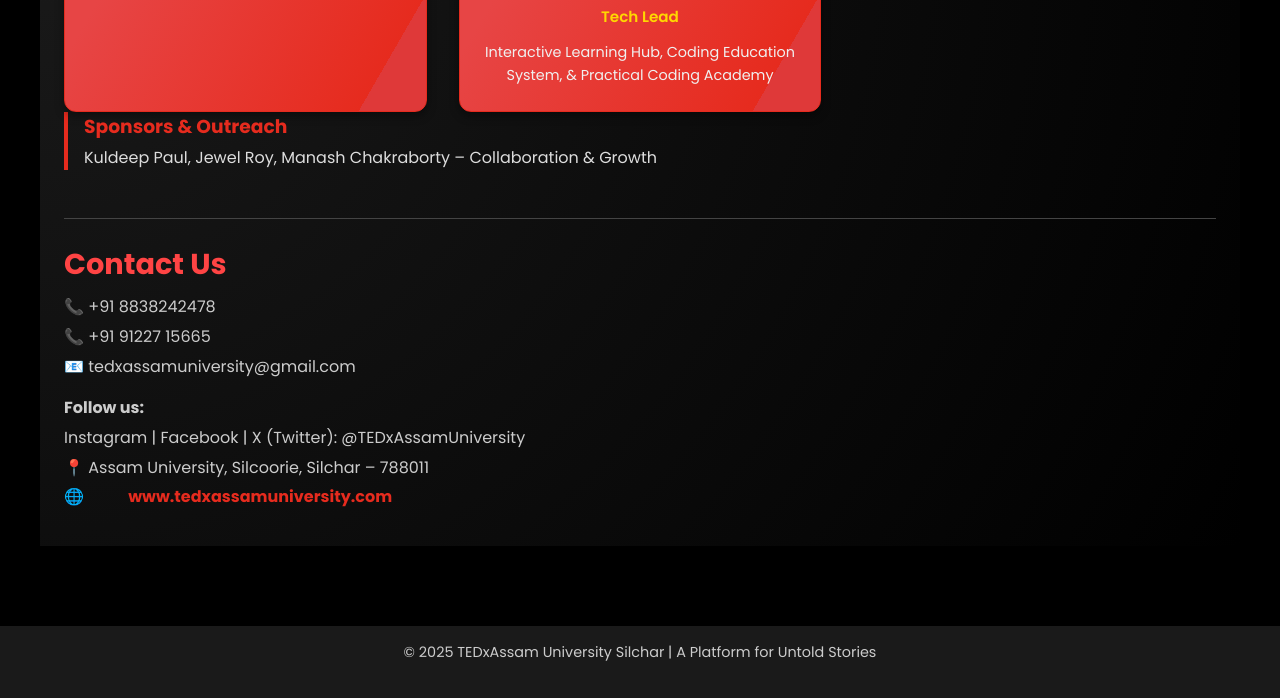
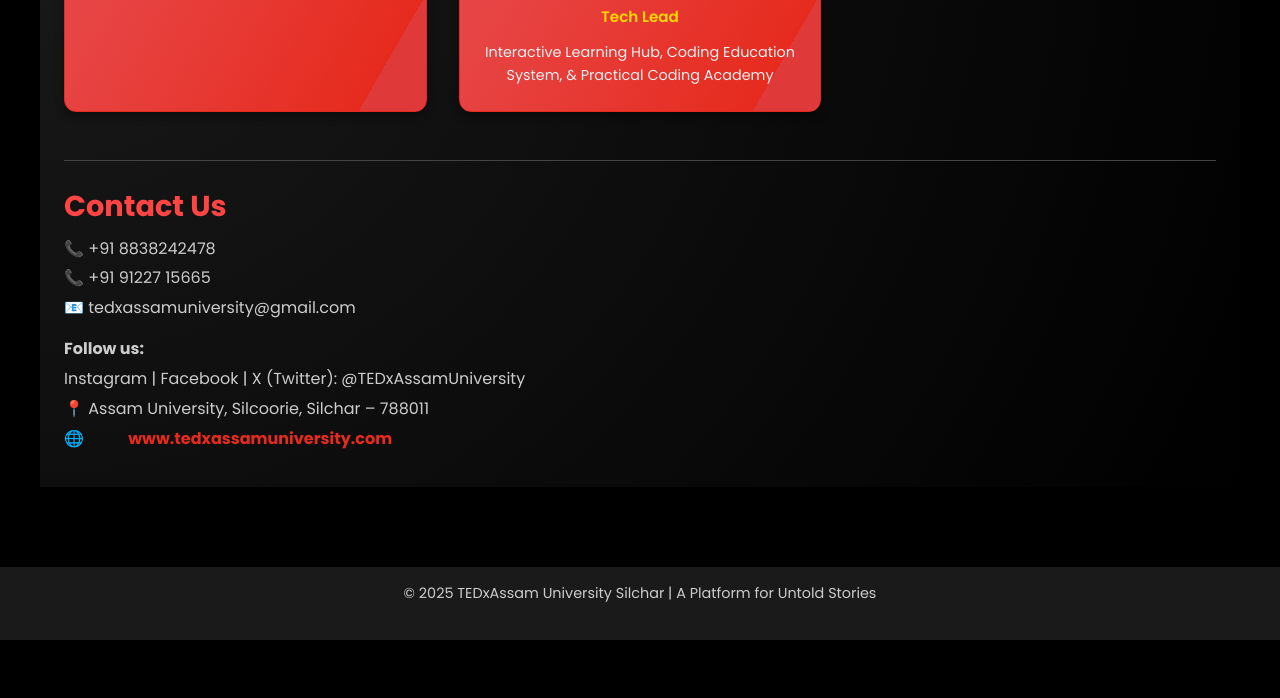
Before and after one commit to avadhutgiri12/tedxassamuniversity, a plain HTML site: page index.html in a window 1280 px wide. Shown: the part 4586-5284 px from the top of the page. After the commit the page ends 5226 px from the top, so only its background shows below. Drawn offline with Linux system fonts and the light colour scheme.

Commit message:
minor changes

```diff
--- a/index.html
+++ b/index.html
@@ -262,10 +262,10 @@
 
 
 
-    <div class="role">
+    <!-- <div class="role">
       <h3>Sponsors & Outreach</h3>
       <p>Kuldeep Paul, Jewel Roy, Manash Chakraborty – Collaboration & Growth</p>
-    </div>
+    </div> -->
 
     <div class="contact scroll-fade">
       <h2>Contact Us</h2>
```
